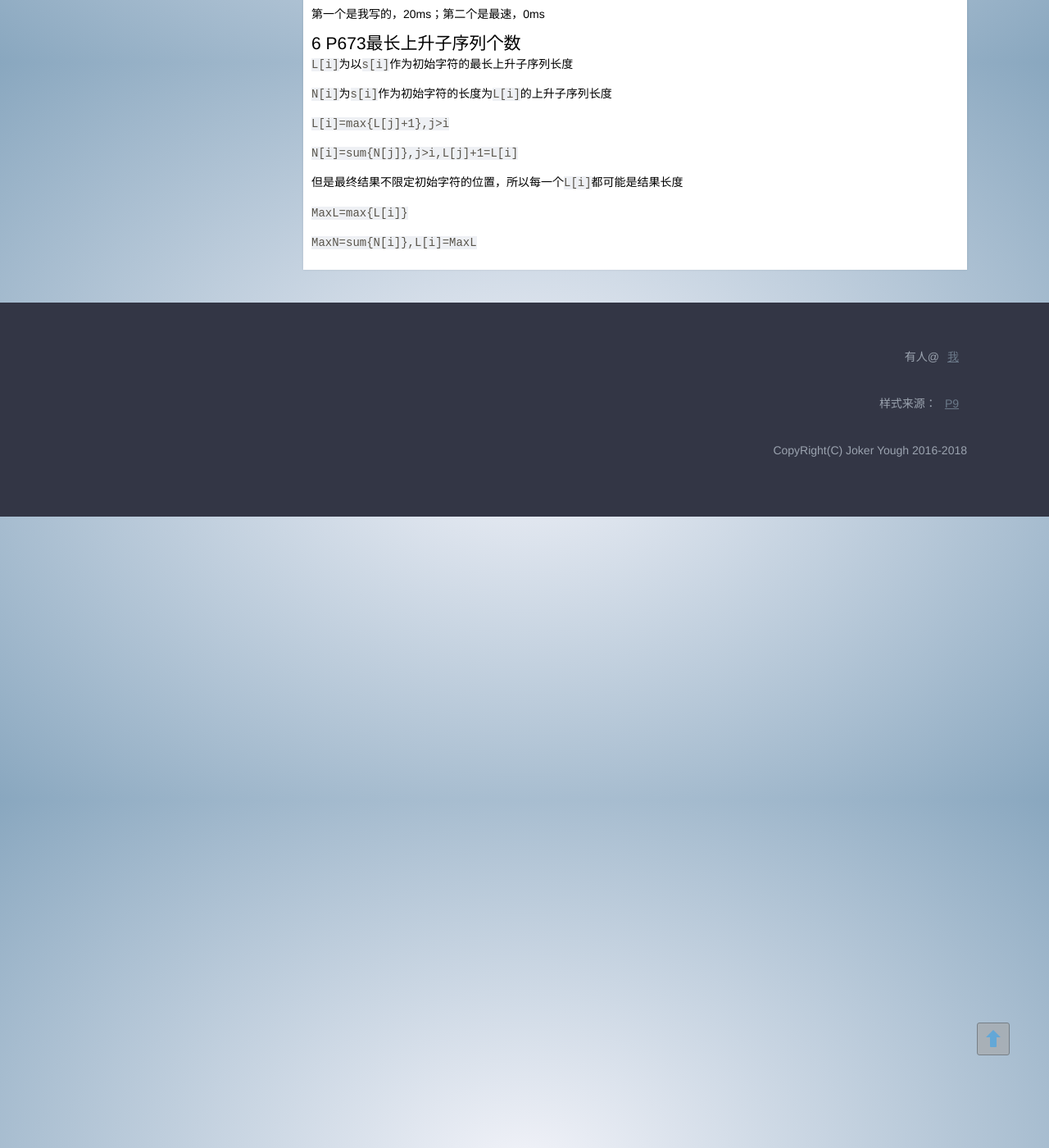
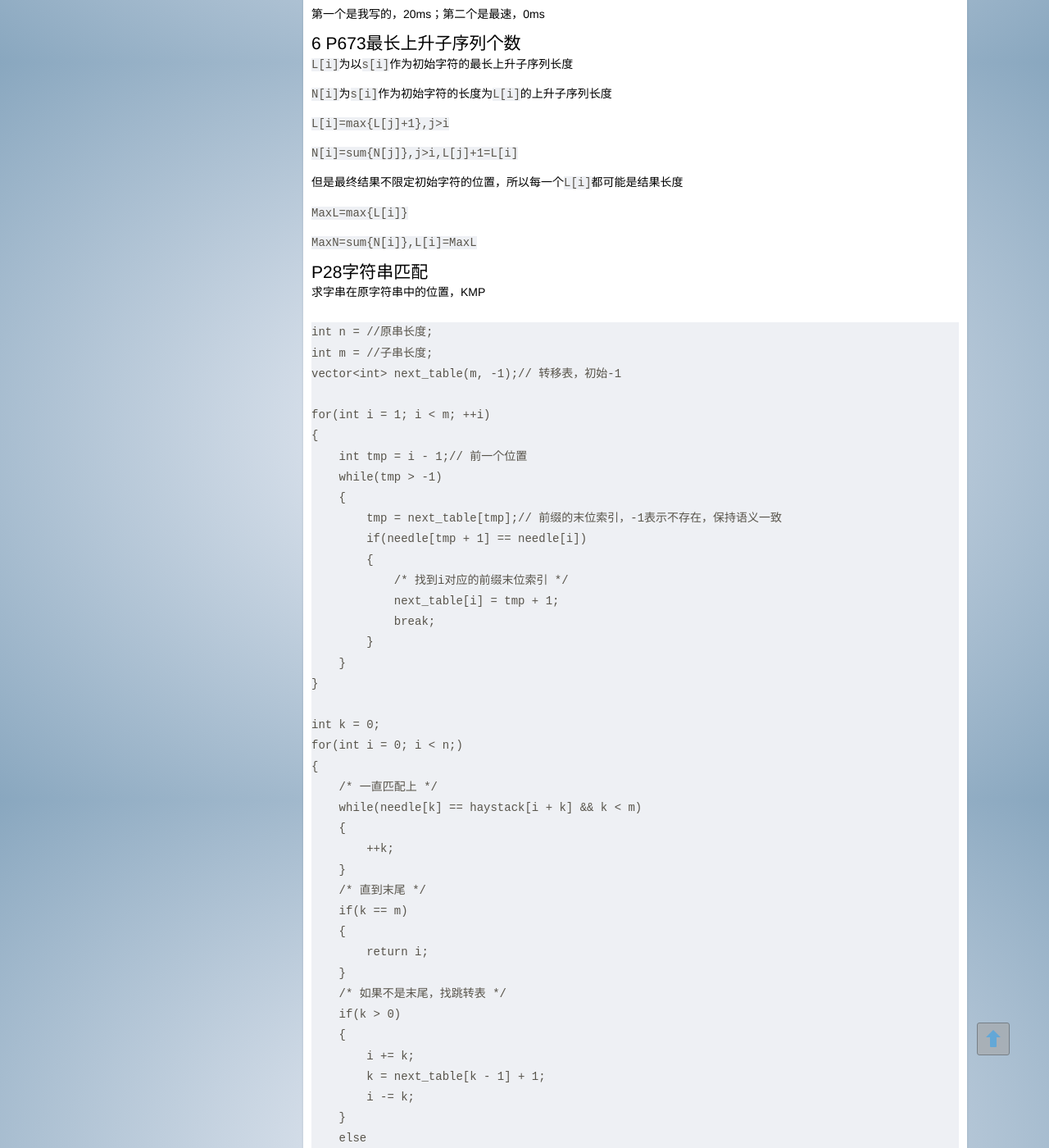
Before and after one commit to pw1316/pw1316.github.io, a Jekyll site: the page built from _posts/2018-10-11-LeetCodeNotes.md, in a window 1280 px wide and 1400 px high, scrolled down 1724 px. Shown: the whole window at 82% size. Built offline with Jekyll 4.4.1, drawn with Linux system fonts in a browser that asks for light colours; nearby versions of some CDN libraries; some of the changed text lies outside the part shown.

Commit message:
leetcode kmp

````diff
--- a/_data/SPIDERMAN/Trophies.json
+++ b/_data/SPIDERMAN/Trophies.json
@@ -1 +1 @@
-{"name":"Marvel's Spider-Man","trophy":[{"id":52,"type":"text-bronze","name":"再來一次","desc":"完成一次新遊戲+"},{"id":53,"type":"text-silver","name":"力量與責任","desc":"以終極難度完成一次遊戲"},{"id":54,"type":"text-gold","name":"為城所迷","desc":"〈The City that Never Sleeps: The Heist〉100%完成"},{"id":55,"type":"text-silver","name":"古靈精怪","desc":"在所有怪咖女挑戰中取得「驚人」以上的成績"},{"id":60,"type":"text-bronze","name":"無組織犯罪","desc":"在一區中完成所有犯罪"}]}
+{"name":"Marvel's Spider-Man","trophy":[{"id":52,"type":"text-bronze","name":"再來一次","desc":"完成一次新遊戲+"},{"id":53,"type":"text-silver","name":"力量與責任","desc":"以終極難度完成一次遊戲"}]}
--- a/_posts/2018-10-11-LeetCodeNotes.md
+++ b/_posts/2018-10-11-LeetCodeNotes.md
@@ -97,3 +97,55 @@ P[i]=Expand(P[i])
 `MaxL=max{L[i]}`
 
 `MaxN=sum{N[i]},L[i]=MaxL`
+
+## P28字符串匹配
+
+求字串在原字符串中的位置，KMP
+
+```
+int n = //原串长度;
+int m = //子串长度;
+vector<int> next_table(m, -1);// 转移表，初始-1
+
+for(int i = 1; i < m; ++i)
+{
+    int tmp = i - 1;// 前一个位置
+    while(tmp > -1)
+    {
+        tmp = next_table[tmp];// 前缀的末位索引，-1表示不存在，保持语义一致
+        if(needle[tmp + 1] == needle[i])
+        {
+            /* 找到i对应的前缀末位索引 */
+            next_table[i] = tmp + 1;
+            break;
+        }
+    }
+}
+
+int k = 0;
+for(int i = 0; i < n;)
+{
+    /* 一直匹配上 */
+    while(needle[k] == haystack[i + k] && k < m)
+    {
+        ++k;
+    }
+    /* 直到末尾 */
+    if(k == m)
+    {
+        return i;
+    }
+    /* 如果不是末尾，找跳转表 */
+    if(k > 0)
+    {
+        i += k;
+        k = next_table[k - 1] + 1;
+        i -= k;
+    }
+    else
+    {
+        i += 1;
+    }
+}
+return -1;
+```
````
Also changed, not shown: other parts of _posts/2018-10-11-LeetCodeNotes.md (+1 -1 lines), _data/DMR/Trophies.json (+1 -1 lines).
